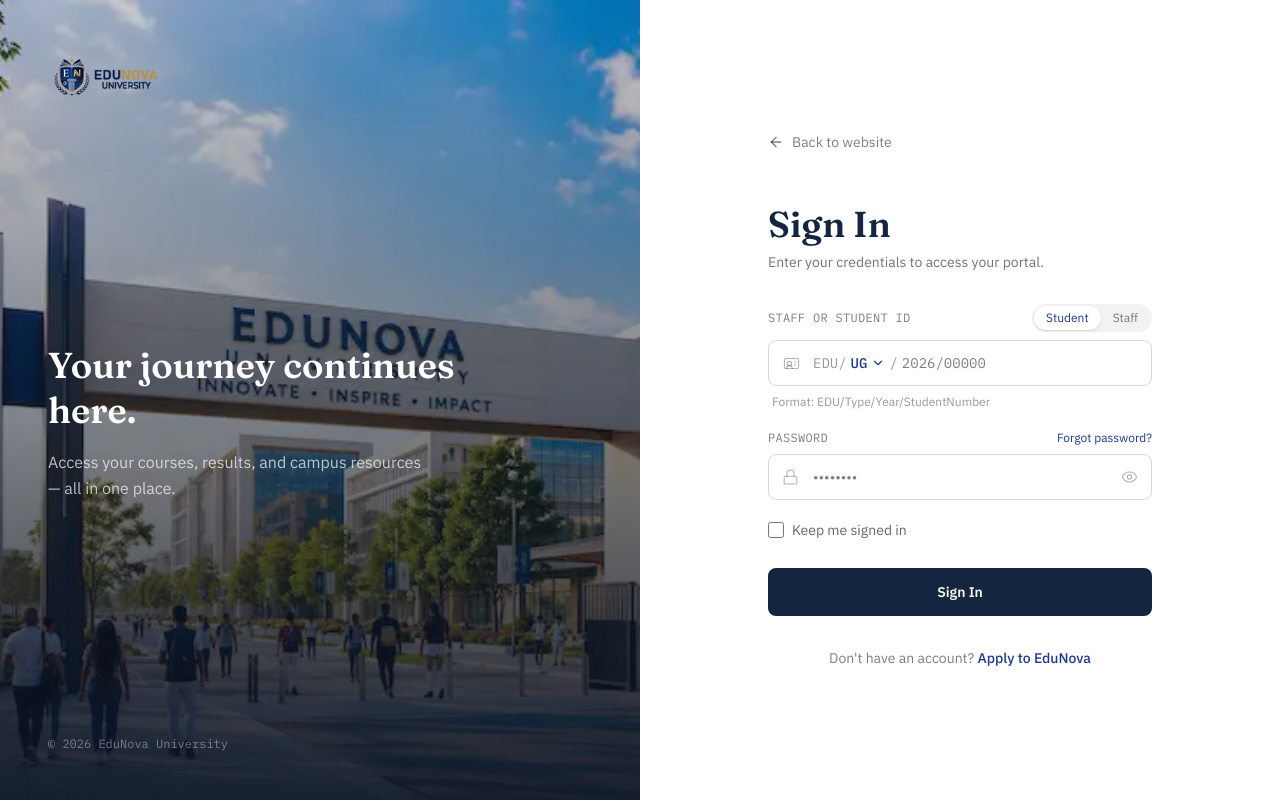
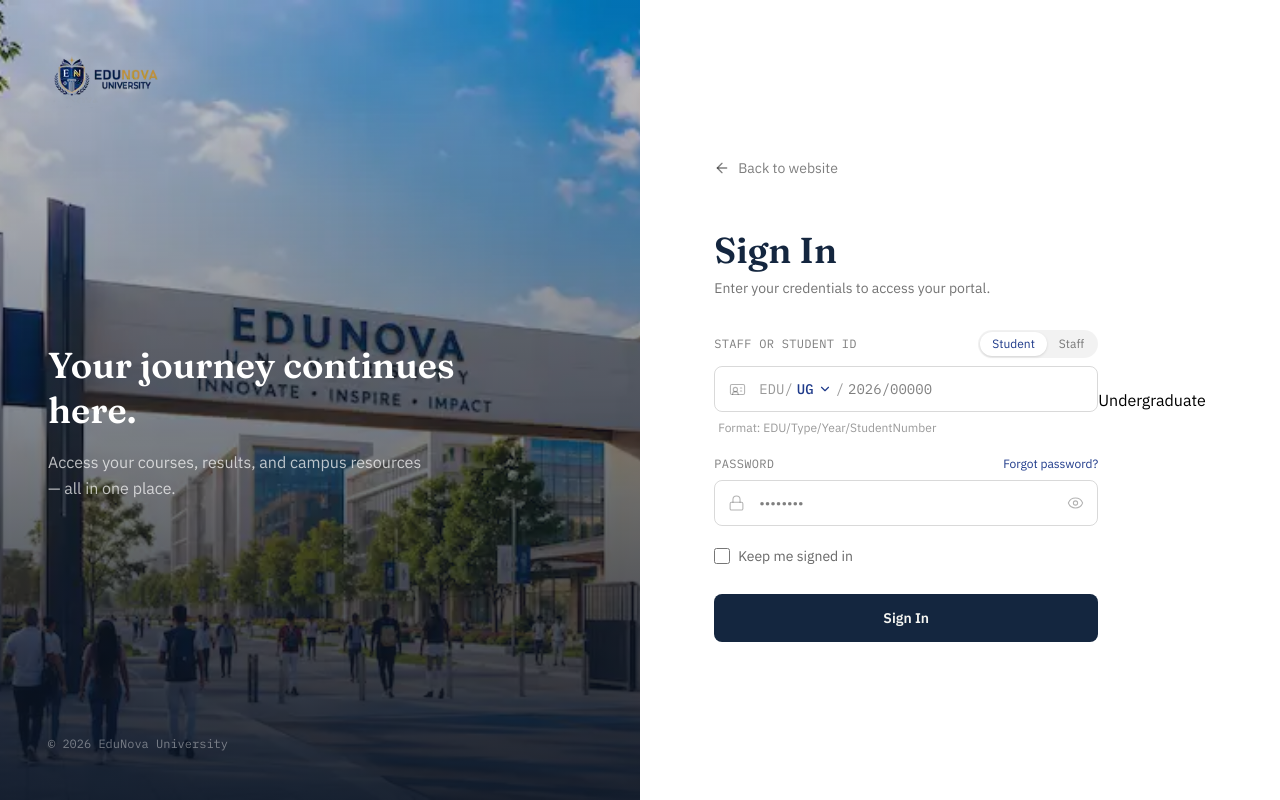
Before and after one commit to eadwyne02/EduNova-Portal, a React (Vite) app: page / in a window 1280 px wide. Built offline with nearby package versions, Linux system fonts and the light colour scheme; the HTML template or start-up script is replaced by a standard one.

Commit message:
second commit

```diff
--- a/src/pages/login.tsx
+++ b/src/pages/login.tsx
@@ -204,13 +204,9 @@ export default function Login() {
               Sign In
             </button>
           </form>
-
-          <p className='text-center text-sm text-black/50 mt-8'>
-            Don't have an account?{' '}
-            <Link to='/apply' className='text-[#1E3A8A] font-medium hover:underline'>
-              Apply to EduNova
-            </Link>
-          </p>
+        </div>
+        <div>
+          <div>Undergraduate</div>
         </div>
       </div>
     </div>
```
